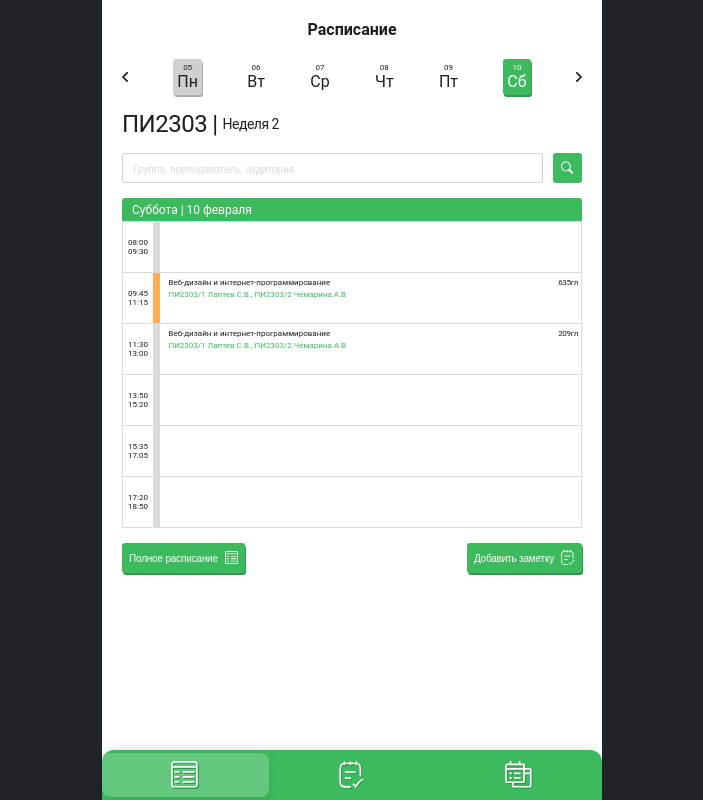
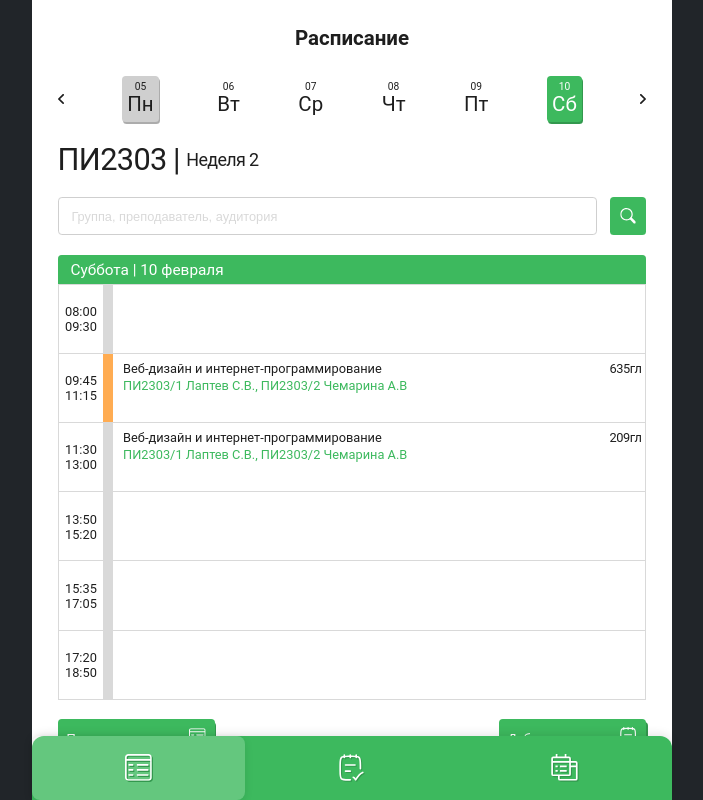
Before and after one commit to BONK327/Sked, a Vue app: page / in a window 1280 px wide. Shown: the whole page, without its empty margins (288-991 px from the left). Built offline with nearby package versions, Linux system fonts and the light colour scheme.

Commit message:
little adaptive

```diff
--- a/src/App.vue
+++ b/src/App.vue
@@ -43,7 +43,16 @@ export default {
   box-sizing: border-box
 
 html
-  font-size: 62.5%
+  @include respond(computer)
+    font-size: 80%
+  @include respond(tab-lend)
+    font-size: 75%
+  @include respond(tab-port)
+    font-size: 70%
+  @include respond(phone)
+    font-size: 67.5%
+  @include respond(small-phone)
+    font-size: 62.5%
   background-color: #212529
 
 body
@@ -63,9 +72,6 @@ body
   z-index: 0
   transition: all 0.3s ease
 
-  @media (max-width: $mobile-breakpoint)
-    padding: 1rem
-
 // Анимация переключения вкладок
 .fade-enter-active,
 .fade-leave-active
--- a/src/assets/styles/mixins.sass
+++ b/src/assets/styles/mixins.sass
@@ -1,10 +1,10 @@
 @mixin respond($breakpoint)
   @if $breakpoint == small-phone
-    @media only screen and (min-width: 270px) and (max-width: 370px)
+    @media only screen and (max-width: 371px)
       @content
 
   @if $breakpoint == phone
-    @media only screen and (min-width: 371px) and (max-width: 450px)
+    @media only screen and (min-width: 371px) and (max-width: 451px)
       @content
 
   @if $breakpoint == tab-port
--- a/src/assets/styles/variables.sass
+++ b/src/assets/styles/variables.sass
@@ -10,4 +10,4 @@ $color-orange: #FFAC52
 
 $content-max-width: 50rem
 $footer-height: 5rem
-$mobile-breakpoint: 768px
+$mobile-breakpoint: 450px
--- a/src/components/Footer.vue
+++ b/src/components/Footer.vue
@@ -92,6 +92,7 @@ export default {
     position: relative
     cursor: pointer
     padding: 8px
+    height: 100%
     border-radius: 8px
     transition: all 0.3s ease
     flex: 1
@@ -112,5 +113,6 @@ export default {
 
   .active-tab
     background-color: rgba(255, 255, 255, 0.2)
+    height: 100%
     box-shadow: 0 2px 8px rgba(0,0,0,0.1)
 </style>
--- a/src/components/Sked/ScheduleTableRow.vue
+++ b/src/components/Sked/ScheduleTableRow.vue
@@ -68,6 +68,7 @@ export default {
 
 <style lang="sass" scoped>
 @import "@/assets/styles/variables.sass"
+@import "@/assets/styles/mixins.sass"
 
 .table
   width: 100%
@@ -145,8 +146,10 @@ export default {
 
     th,
     td
-      font-size: 0.8rem
+      font-size: 1rem
       font-weight: 400
       box-sizing: border-box
       overflow-wrap: break-word
+      @include respond(small-phone)
+        font-size: 0.8rem
 </style>
```
